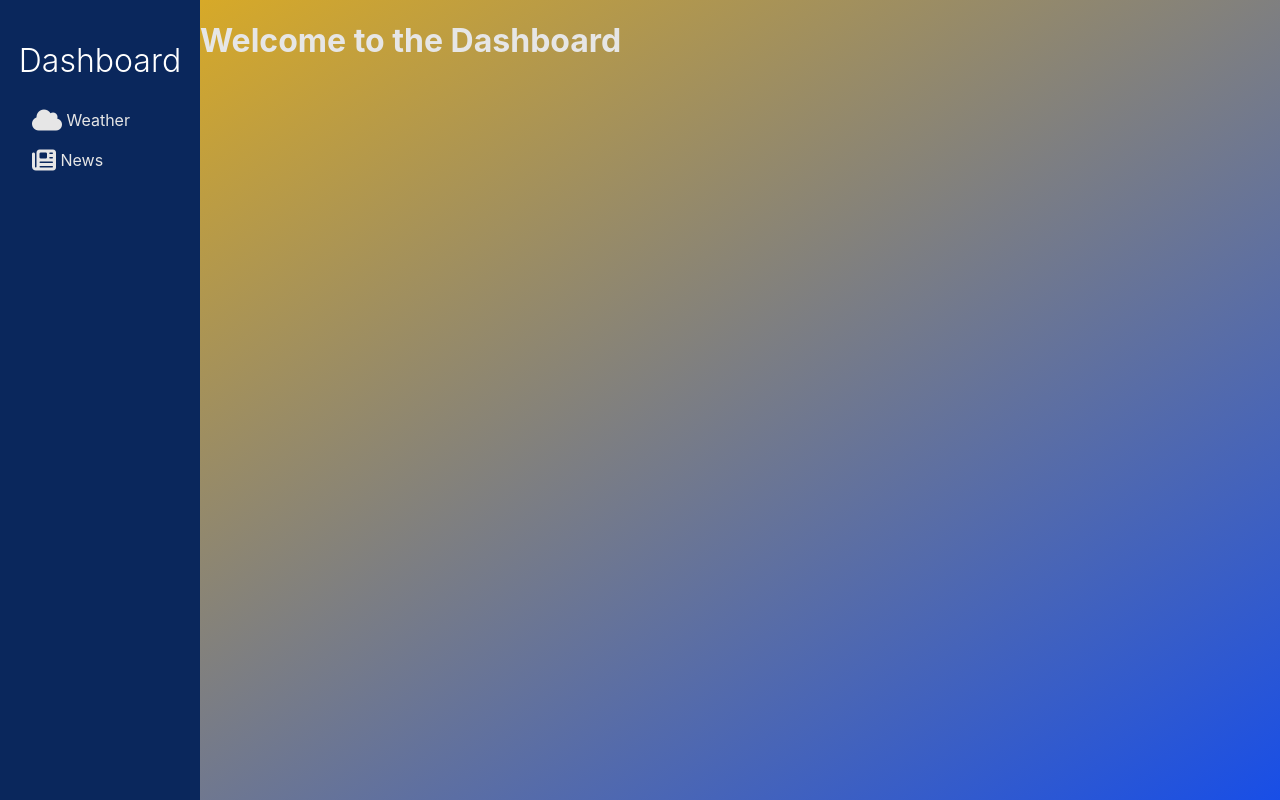
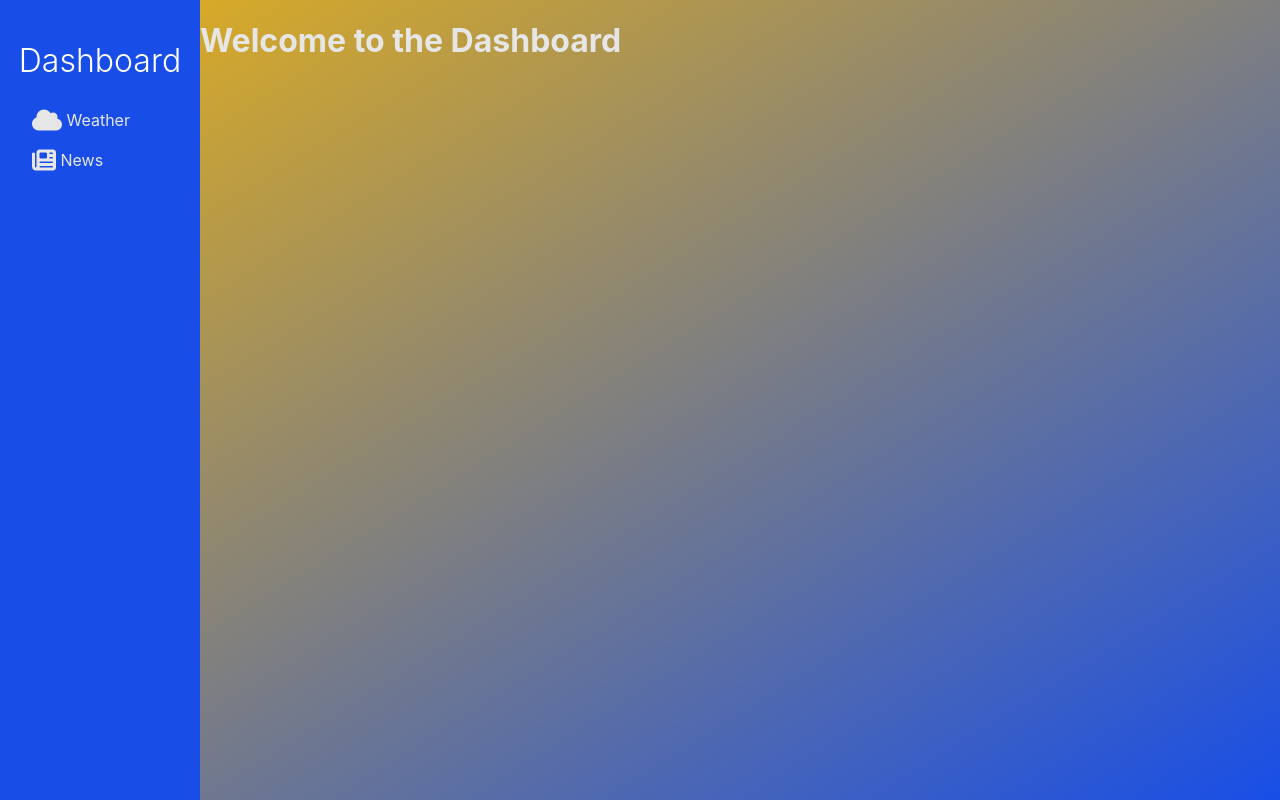
Before and after one commit to Vertulis/agile-widget, a React (Vite) app: page / in a window 1280 px wide. Built offline with nearby package versions, Linux system fonts and the light colour scheme.

Commit message:
Made style changes to the nav bar

```diff
--- a/src/Modules/Navbar.module.css
+++ b/src/Modules/Navbar.module.css
@@ -6,7 +6,7 @@
   left: 0;
   overflow-x: hidden;
   padding-top: 20px;
-  background-color: hsl(219, 80%, 20%);
+  background-color: #184EE7;
   color: hsl(0, 0%, 100%);
 }
 
@@ -29,13 +29,13 @@
 }
 
 .navbar a.active {
-  background-color: hsl(0, 0%, 14%);
+  background-color: #E7B118;
   color: hsl(0, 0%, 95%);
 }
 
 .navbar a:hover {
   color: hsl(0, 0%, 100%);
-  background-color: hsl(219, 80%, 30%);
+  background-color: #E7B118;
 }
 
 .dashboardHeading {
```
